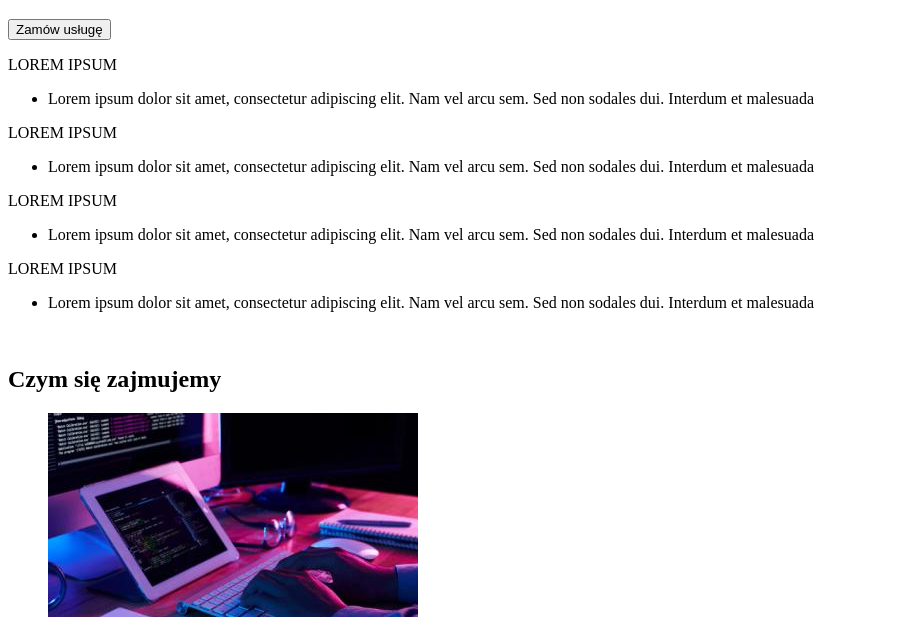
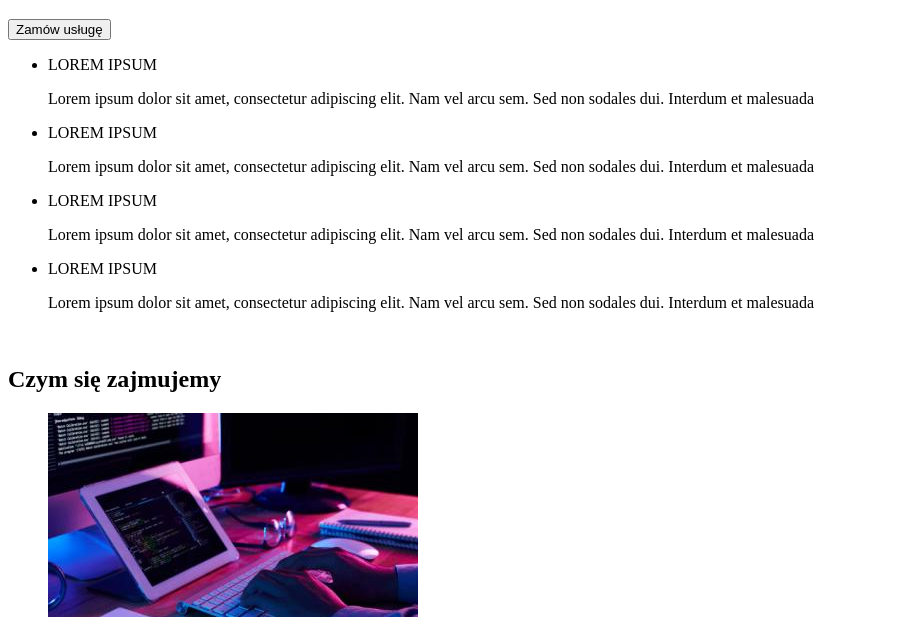
Before and after one commit to LechUlman/goit-markup-hw-01, a plain HTML site: page index.html in a window 1280 px wide. Shown: the part 183-800 px from the top of the page, without its empty margins (0-906 px from the left). Drawn offline with Linux system fonts and the light colour scheme.

Commit message:
updates afer mentor's suggestions

```diff
--- a/index.html
+++ b/index.html
@@ -20,32 +20,26 @@
       <a href="+48111111111">+48 111 111 111</a>
     </header>
     <main>
-      <h1>EFEKTYWNE ROZWIĄZANIA DLA WASZEGO BIZNESU</h1>
+      <div><h1>EFEKTYWNE ROZWIĄZANIA DLA WASZEGO BIZNESU</h1></div>
       <p><button>Zamów usługę</button></p>
-      LOREM IPSUM
       <ul>
         <li>
+          <p>LOREM IPSUM</p>
           Lorem ipsum dolor sit amet, consectetur adipiscing elit. Nam vel arcu
           sem. Sed non sodales dui. Interdum et malesuada
         </li>
-      </ul>
-      LOREM IPSUM
-      <ul>
         <li>
+          <p>LOREM IPSUM</p>
           Lorem ipsum dolor sit amet, consectetur adipiscing elit. Nam vel arcu
           sem. Sed non sodales dui. Interdum et malesuada
         </li>
-      </ul>
-      LOREM IPSUM
-      <ul>
         <li>
+          <p>LOREM IPSUM</p>
           Lorem ipsum dolor sit amet, consectetur adipiscing elit. Nam vel arcu
           sem. Sed non sodales dui. Interdum et malesuada
         </li>
-      </ul>
-      LOREM IPSUM
-      <ul>
         <li>
+          <p>LOREM IPSUM</p>
           Lorem ipsum dolor sit amet, consectetur adipiscing elit. Nam vel arcu
           sem. Sed non sodales dui. Interdum et malesuada
         </li>
```
